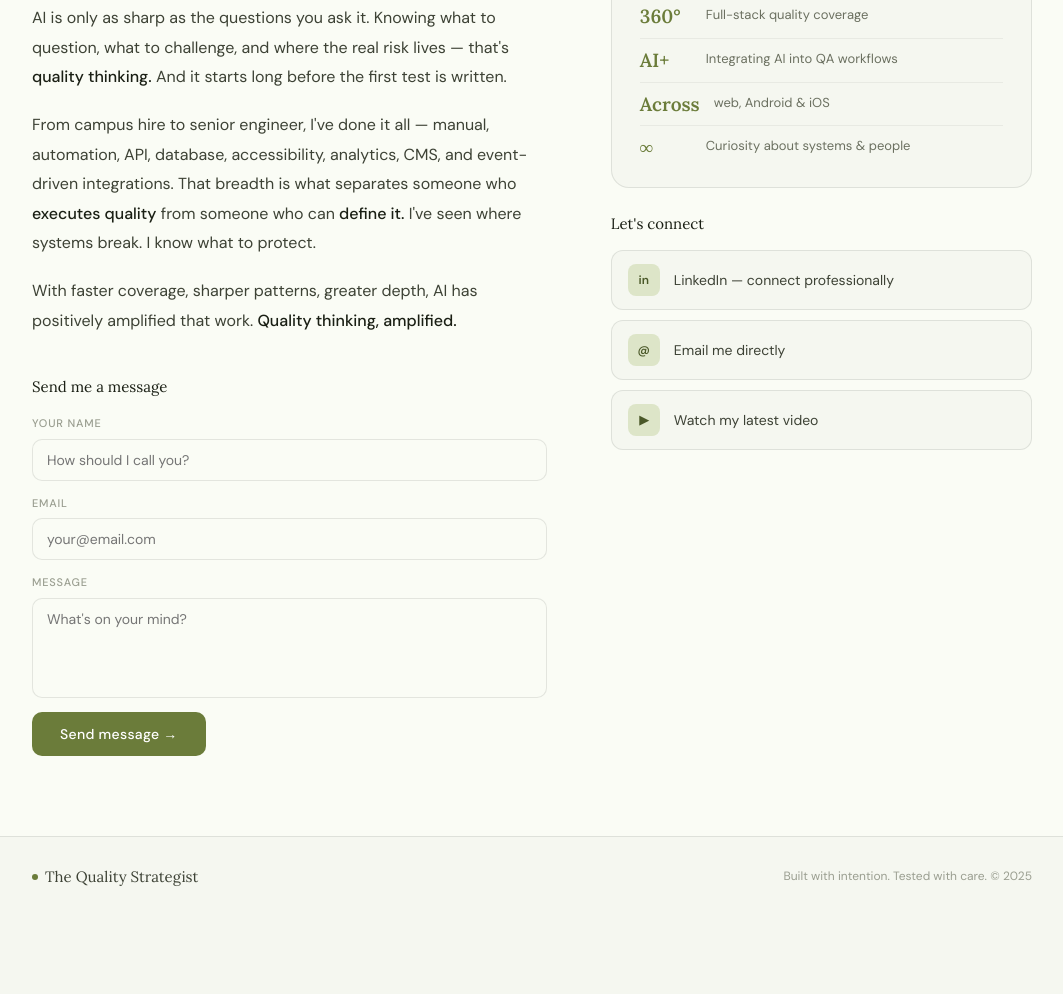
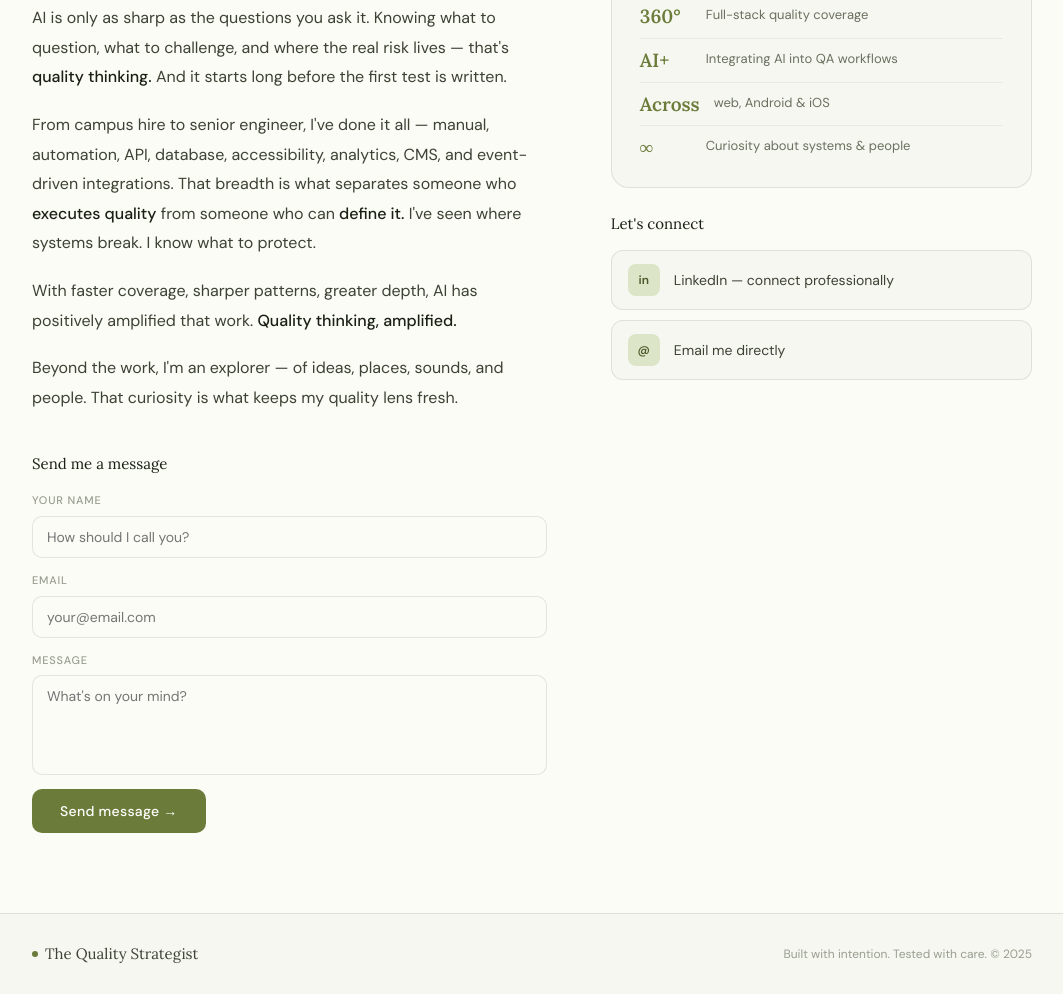
Before and after one commit to renitanaz/thequalitystrategist, a plain HTML site: page index.html in a window 1280 px wide. Shown: the part 3232-4226 px from the top of the page, without its empty margins (108-1171 px from the left). Before the commit the page ends 4149 px from the top, so only its background shows below. Drawn offline with Linux system fonts and the light colour scheme.

Commit message:
updated changes

```diff
--- a/index.html
+++ b/index.html
@@ -670,7 +670,8 @@ footer {
           <p>AI is only as sharp as the questions you ask it. Knowing what to question, what to challenge, and where the real risk lives — that's <strong>quality thinking.</strong> And it starts long before the first test is written.</p>
           <p>From campus hire to senior engineer, I've done it all — manual, automation, API, database, accessibility, analytics, CMS, and event-driven integrations. That breadth is what separates someone who <strong>executes quality</strong> from someone who can <strong>define it.</strong> I've seen where systems break. I know what to protect.</p>
           <p>With faster coverage, sharper patterns, greater depth, AI has positively amplified that work. <strong>Quality thinking, amplified.</strong></p>
-        <div class="meetme-form fade-up" style="margin-top:40px;transition-delay:0.1s">
+          <p>Beyond the work, I'm an explorer — of ideas, places, sounds, and people. That curiosity is what keeps my quality lens fresh.</p>
+          <div class="meetme-form fade-up" style="margin-top:40px;transition-delay:0.1s">
           <div class="meetme-form-title">Send me a message</div>
           <div class="form-group">
             <label>Your name</label>
@@ -723,10 +724,7 @@ footer {
             <div class="contact-link-icon">@</div>
             Email me directly
           </div>
-          <div class="contact-link">
-            <div class="contact-link-icon">▶</div>
-            Watch my latest video
-          </div>
+
         </div>
       </div>
     </div>
```
